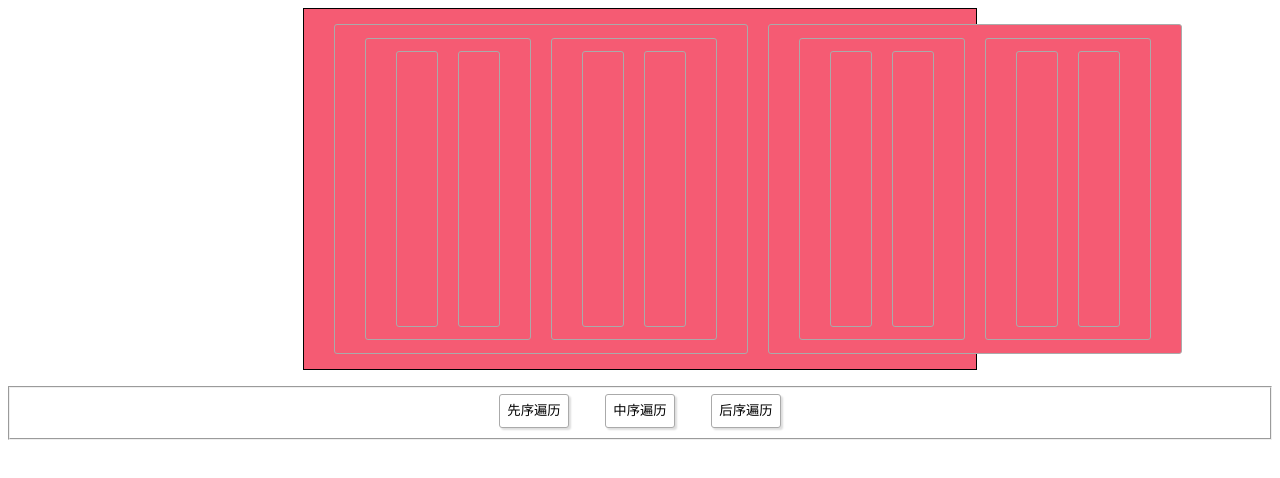
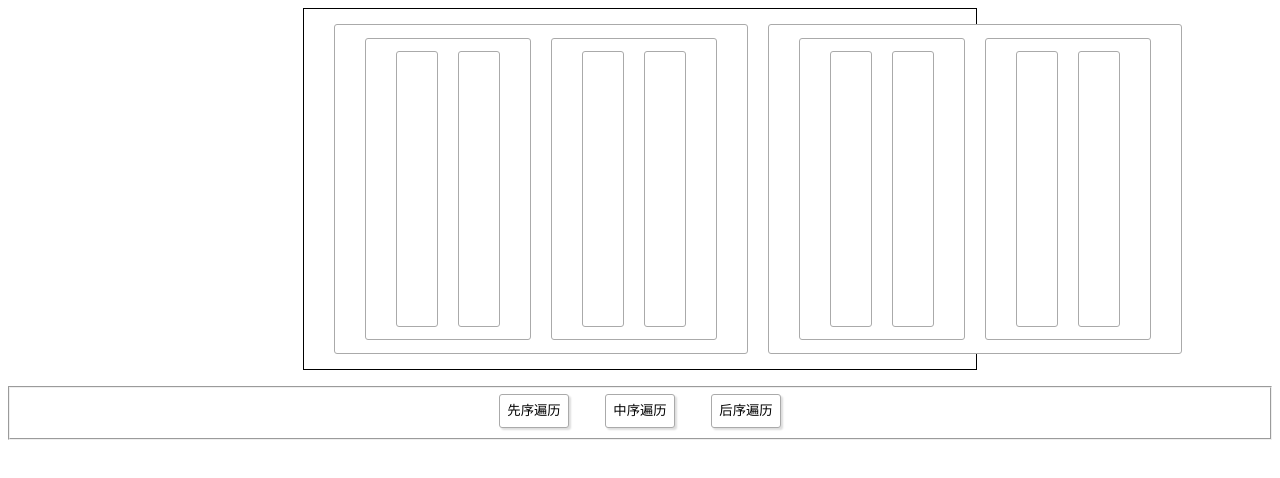
Before and after one commit to kelrvins/kelrvins.github.io, a plain HTML site: page mission7.html in a window 1280 px wide. Both pictures are taken after a click on the button "先序遍历". Drawn offline with Linux system fonts and the light colour scheme.

Commit message:
更新任务7

```diff
--- a/mission7.html
+++ b/mission7.html
@@ -75,7 +75,6 @@
         <input type="button" value="先序遍历" id="pre" />
         <input type="button" value="中序遍历" id="inp" />
         <input type="button" value="后序遍历" id="post" />
-        <!--<input type="button" value="重置" id="resets" />-->
     </fieldset>
 </body>
 <script>
@@ -87,7 +86,7 @@
         inputs = document.getElementsByTagName("input"),
         node = document.getElementsByTagName("div"),
         data = [];
-
+    //设置按钮不可用
     function setDisabledT() {
         console.log("setT");
         for (let i = 0; i < inputs.length; i++) {
@@ -95,6 +94,7 @@
         }
     }
 
+    //设置按钮可用
     function setDisabledF() {
         console.log("setF");
         for (let i = 0; i < inputs.length; i++) {
@@ -102,32 +102,24 @@
         }
     }
 
+    //重置颜色和数组
     function resets() {
         data = [];
-        let i = 0;
-        let time = setInterval(function () {
+    }
+    //染色
+    function coloring() {
+        setDisabledT();
+        let i = 1;
+        console.log(data.length);
+        data[0].style.backgroundColor = '#f00'
+        var time = setInterval(function () {
             if (i < data.length) {
-                console.log("resets");
-                data[i].style.backgroundColor = '#fff'
+                data[i - 1].style.backgroundColor = '#fff'
+                console.log("color");
+                data[i].style.backgroundColor = '#f00'
                 i++
             } else {
-                setDisabledF();
-                clearInterval(time)
-            }
-        }, 10);
-    }
-
-    function coloring() {
-        setDisabledT();
-        let i = 0;
-        console.log(data.length);
-        var time = setInterval(function () {
-            if (i < data.length) {
-
-                console.log("color");
-                data[i].style.backgroundColor = '#f55b73'
-                i++
-            } else {
+                data[i - 1].style.backgroundColor = '#fff'
                 setDisabledF();
                 clearInterval(time)
             }
@@ -174,10 +166,6 @@
             postOrder(btWrap);
             coloring();
         });
-        // resets.addEventListener("click", function () {
-        // setDisabledT();
-        //     resets();
-        // });
     }
     init();
 </script>
```
